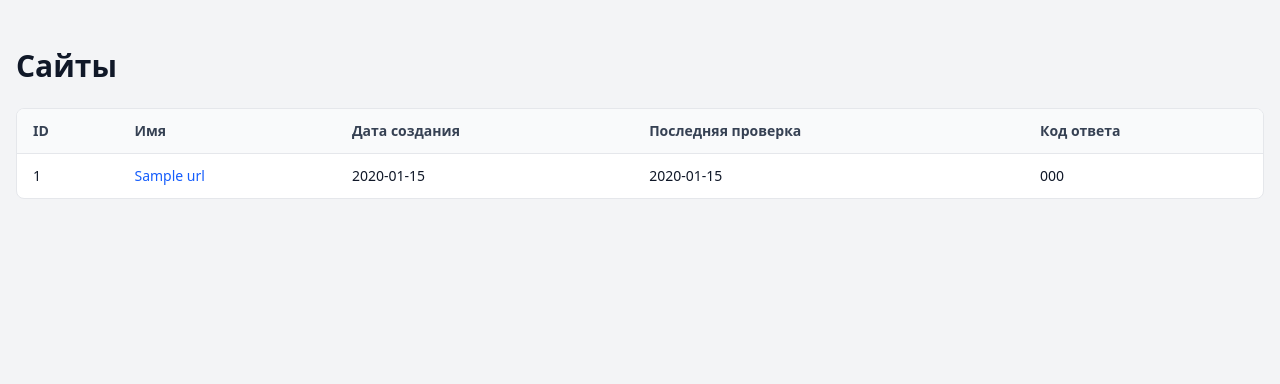
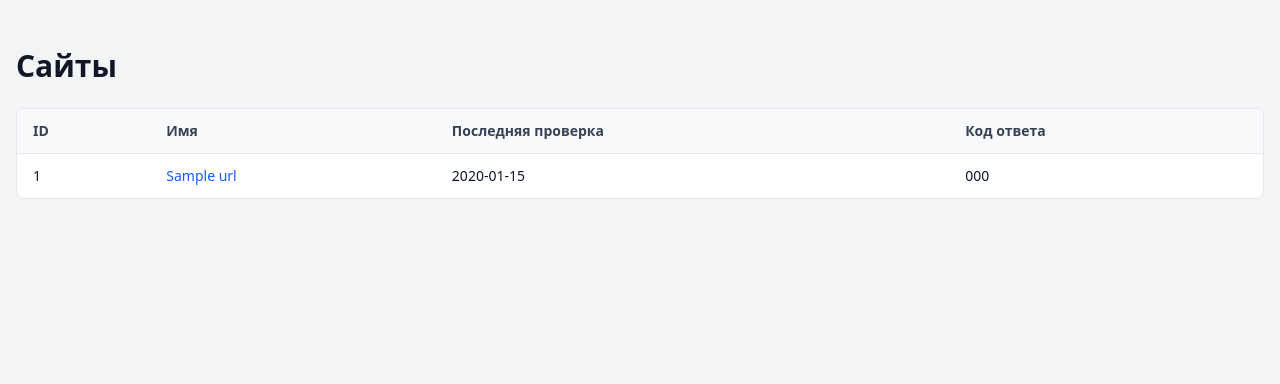
Before and after one commit to kirillchistov/python-project-83, a Flask app: template page_analyzer/templates/urls.html in a window 1280 px wide. Shown: the part 48-432 px from the top of the page. Run offline with Flask 3, Linux system fonts and the light colour scheme; the template is opened without the code that fills it: most values are stand-ins (such as "Sample title", 1, 10 or a date in 2020); style sheets or scripts are compiled from the project's sources.

Commit message:
Step8: fix columns in urls list

```diff
--- a/page_analyzer/templates/urls.html
+++ b/page_analyzer/templates/urls.html
@@ -14,9 +14,6 @@
             </th>
             <th class="px-4 py-3 text-left text-sm font-semibold text-gray-700">
               Имя
-            </th>
-            <th class="px-4 py-3 text-left text-sm font-semibold text-gray-700">
-              Дата создания
             </th>
             <th class="px-4 py-3 text-left text-sm font-semibold text-gray-700">
               Последняя проверка
@@ -39,9 +36,6 @@
                 </a>
               </td>
               <td class="px-4 py-3 text-sm text-gray-900">
-                {{ url.created_at.strftime('%Y-%m-%d') }}
-              </td>
-              <td class="px-4 py-3 text-sm text-gray-900">
                 {% if url.last_check_at %}
                   {{ url.last_check_at.strftime('%Y-%m-%d') }}
                 {% endif %}
```
